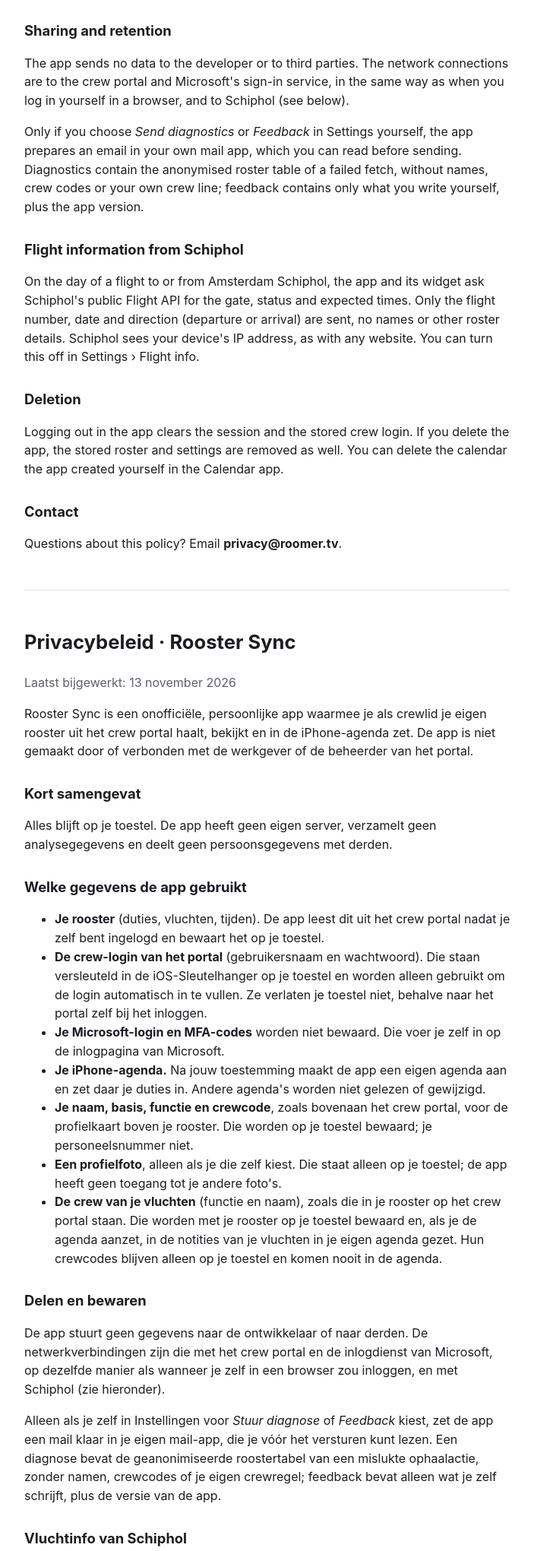
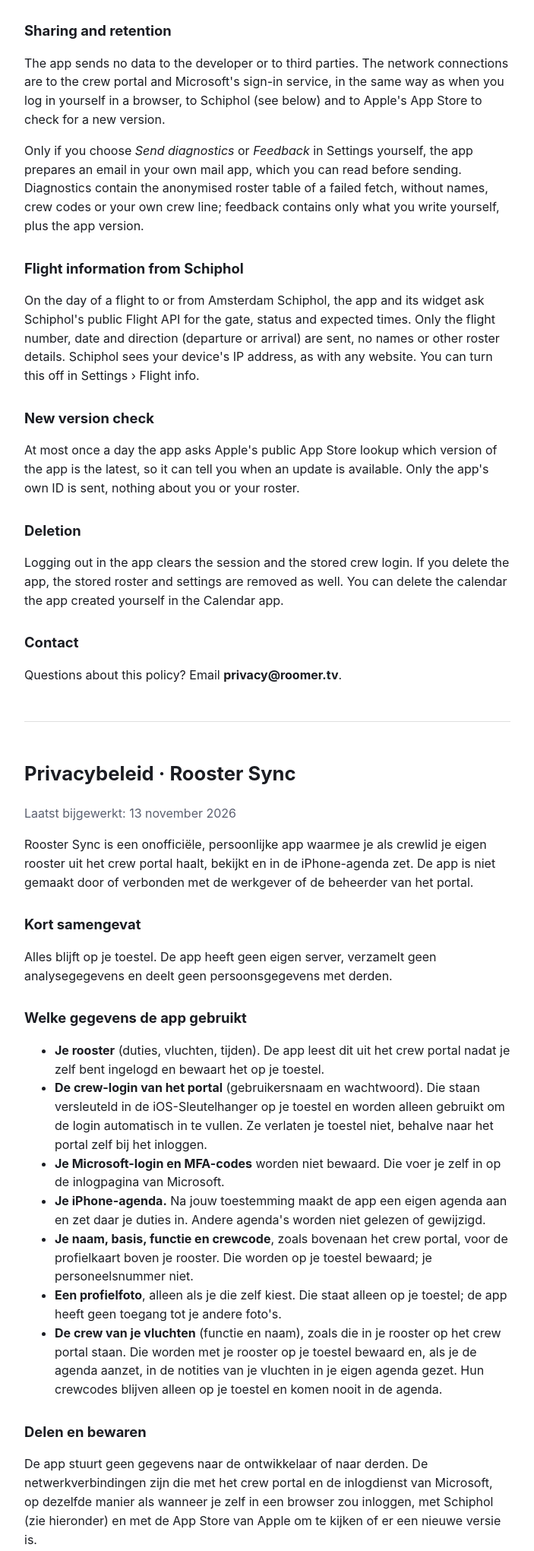
Before and after one commit to djroomer/crew-rooster, a plain HTML site: page index.html in a window 1280 px wide. Shown: the part 949-2990 px from the top of the page at 76% size, without its empty margins (288-991 px from the left). Drawn offline with Linux system fonts and the light colour scheme.

Commit message:
Privacybeleid: controle op een nieuwe versie (App Store van Apple)

```diff
--- a/index.html
+++ b/index.html
@@ -35,11 +35,14 @@
 </ul>
 
 <h2>Sharing and retention</h2>
-<p>The app sends no data to the developer or to third parties. The network connections are to the crew portal and Microsoft's sign-in service, in the same way as when you log in yourself in a browser, and to Schiphol (see below).</p>
+<p>The app sends no data to the developer or to third parties. The network connections are to the crew portal and Microsoft's sign-in service, in the same way as when you log in yourself in a browser, to Schiphol (see below) and to Apple's App Store to check for a new version.</p>
 <p>Only if you choose <em>Send diagnostics</em> or <em>Feedback</em> in Settings yourself, the app prepares an email in your own mail app, which you can read before sending. Diagnostics contain the anonymised roster table of a failed fetch, without names, crew codes or your own crew line; feedback contains only what you write yourself, plus the app version.</p>
 
 <h2>Flight information from Schiphol</h2>
 <p>On the day of a flight to or from Amsterdam Schiphol, the app and its widget ask Schiphol's public Flight API for the gate, status and expected times. Only the flight number, date and direction (departure or arrival) are sent, no names or other roster details. Schiphol sees your device's IP address, as with any website. You can turn this off in Settings › Flight info.</p>
+
+<h2>New version check</h2>
+<p>At most once a day the app asks Apple's public App Store lookup which version of the app is the latest, so it can tell you when an update is available. Only the app's own ID is sent, nothing about you or your roster.</p>
 
 <h2>Deletion</h2>
 <p>Logging out in the app clears the session and the stored crew login. If you delete the app, the stored roster and settings are removed as well. You can delete the calendar the app created yourself in the Calendar app.</p>
@@ -71,11 +74,14 @@
 </ul>
 
 <h2>Delen en bewaren</h2>
-<p>De app stuurt geen gegevens naar de ontwikkelaar of naar derden. De netwerkverbindingen zijn die met het crew portal en de inlogdienst van Microsoft, op dezelfde manier als wanneer je zelf in een browser zou inloggen, en met Schiphol (zie hieronder).</p>
+<p>De app stuurt geen gegevens naar de ontwikkelaar of naar derden. De netwerkverbindingen zijn die met het crew portal en de inlogdienst van Microsoft, op dezelfde manier als wanneer je zelf in een browser zou inloggen, met Schiphol (zie hieronder) en met de App Store van Apple om te kijken of er een nieuwe versie is.</p>
 <p>Alleen als je zelf in Instellingen voor <em>Stuur diagnose</em> of <em>Feedback</em> kiest, zet de app een mail klaar in je eigen mail-app, die je vóór het versturen kunt lezen. Een diagnose bevat de geanonimiseerde roostertabel van een mislukte ophaalactie, zonder namen, crewcodes of je eigen crewregel; feedback bevat alleen wat je zelf schrijft, plus de versie van de app.</p>
 
 <h2>Vluchtinfo van Schiphol</h2>
 <p>Op de dag van een vlucht van of naar Schiphol vragen de app en de widget de gate, status en verwachte tijden op bij de openbare Flight API van Schiphol. Daarbij gaan alleen vluchtnummer, datum en richting (vertrek of aankomst) mee, geen namen of andere roostergegevens. Schiphol ziet het IP-adres van je toestel, zoals bij elke website. Je zet dit uit in Instellingen › Vluchtinfo.</p>
+
+<h2>Controle op een nieuwe versie</h2>
+<p>Hooguit één keer per dag vraagt de app bij de openbare App Store-zoekfunctie van Apple wat de nieuwste versie van de app is, zodat hij kan melden dat er een update is. Daarbij gaat alleen het ID van de app mee, niets over jou of je rooster.</p>
 
 <h2>Verwijderen</h2>
 <p>Uitloggen in de app wist de sessie en de bewaarde crew-login. Verwijder je de app, dan verdwijnen ook het opgeslagen rooster en de instellingen. De agenda die de app heeft aangemaakt kun je zelf verwijderen in de Agenda-app.</p>
```
Also changed, not shown: privacy.html (+8 -2 lines).
